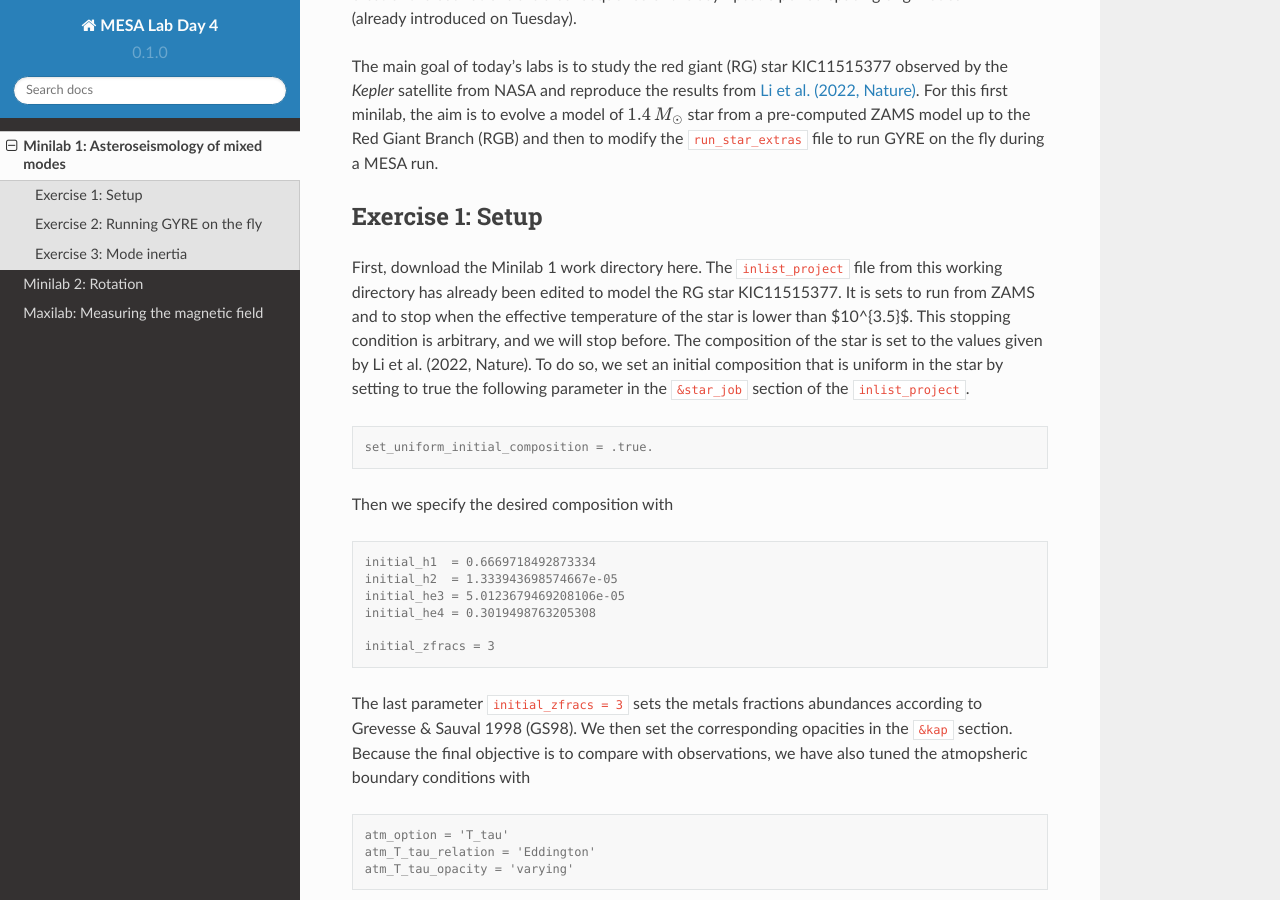
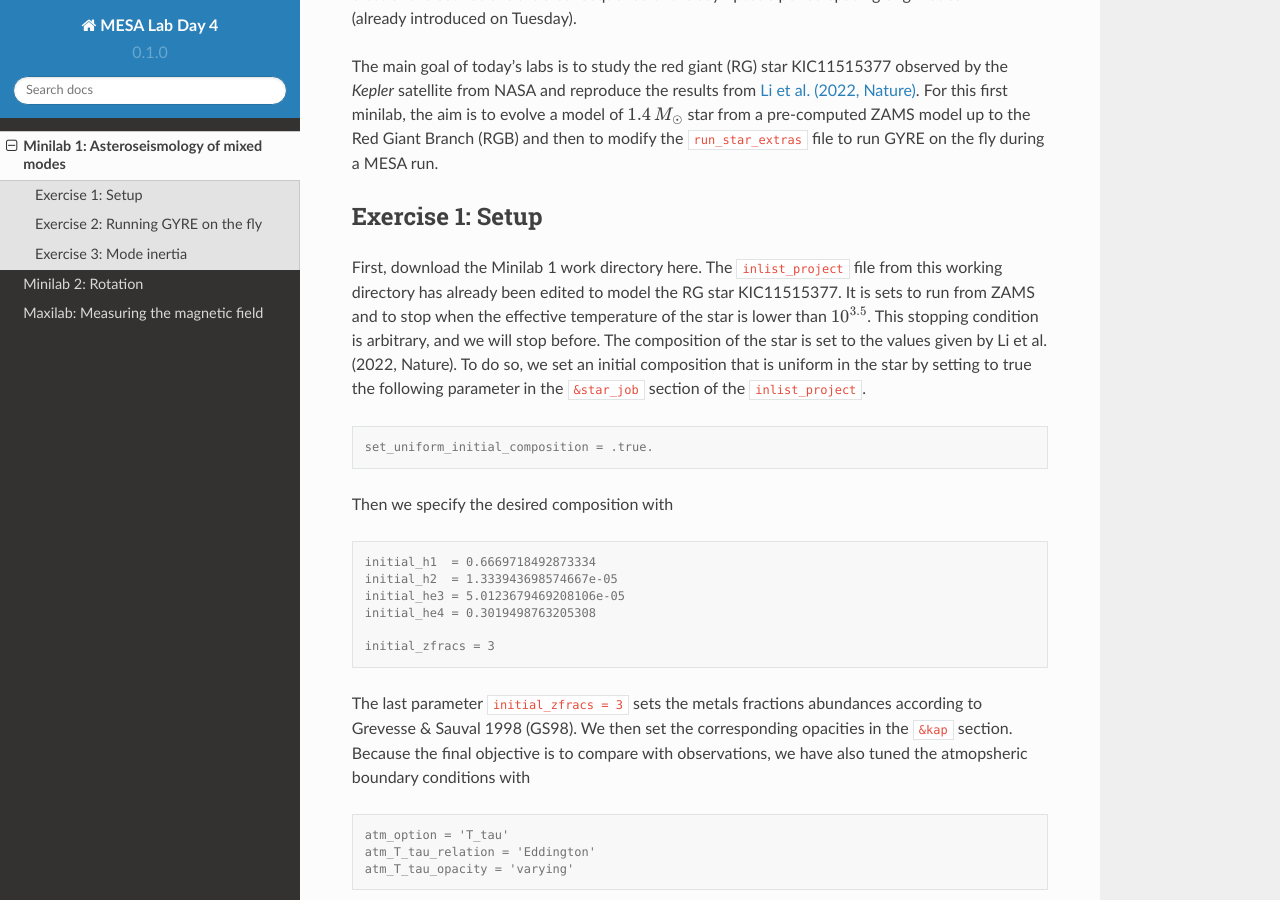
Before and after one commit to mesa-summer-school-2023/mesa-school-bugnet, a Sphinx documentation site: the page built from docs/minilab1.rst, in a window 1280 px wide and 900 px high, scrolled down 1206 px. Built offline with Sphinx 7.4.7 and the Read the Docs theme 2.0.0, drawn with Linux system fonts in a browser that asks for light colours; part of the change alters nothing that is shown.

```diff
--- a/docs/minilab1.rst
+++ b/docs/minilab1.rst
@@ -28,7 +28,7 @@ For this first minilab, the aim is to evolve a model of :math:`1.4\,M_{\odot}` s
 Exercise 1: Setup
 --------
 
-First, download the Minilab 1 work directory here. The ``inlist_project`` file from this working directory has already been edited to model the RG star KIC11515377. It is sets to run from ZAMS and to stop when the effective temperature of the star is lower than $10^{3.5}$. This stopping condition is arbitrary, and we will stop before.
+First, download the Minilab 1 work directory here. The ``inlist_project`` file from this working directory has already been edited to model the RG star KIC11515377. It is sets to run from ZAMS and to stop when the effective temperature of the star is lower than :math:`10^{3.5}`. This stopping condition is arbitrary, and we will stop before.
 The composition of the star is set to the values given by Li et al. (2022, Nature). To do so, we set an initial composition that is uniform in the star by setting to true the following parameter in the ``&star_job`` section of the ``inlist_project``.
 
 .. code-block:: console
```
